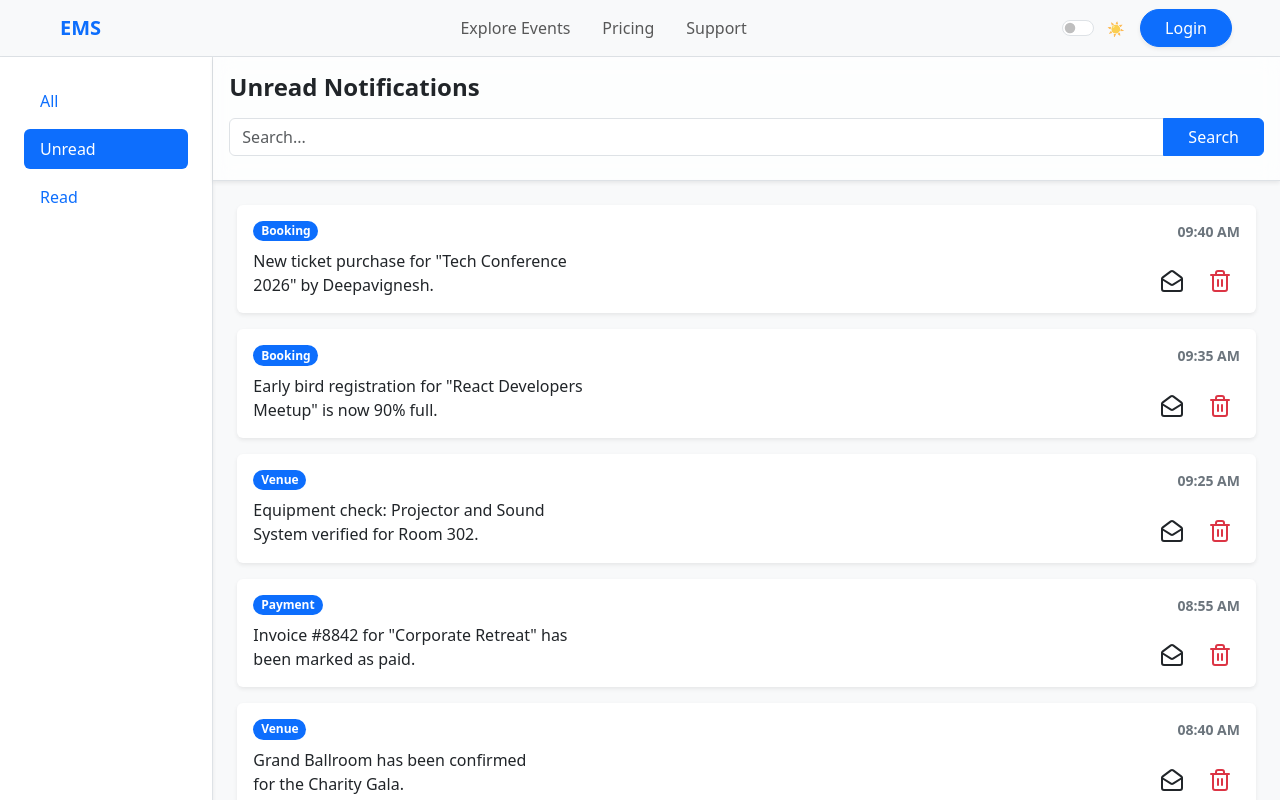
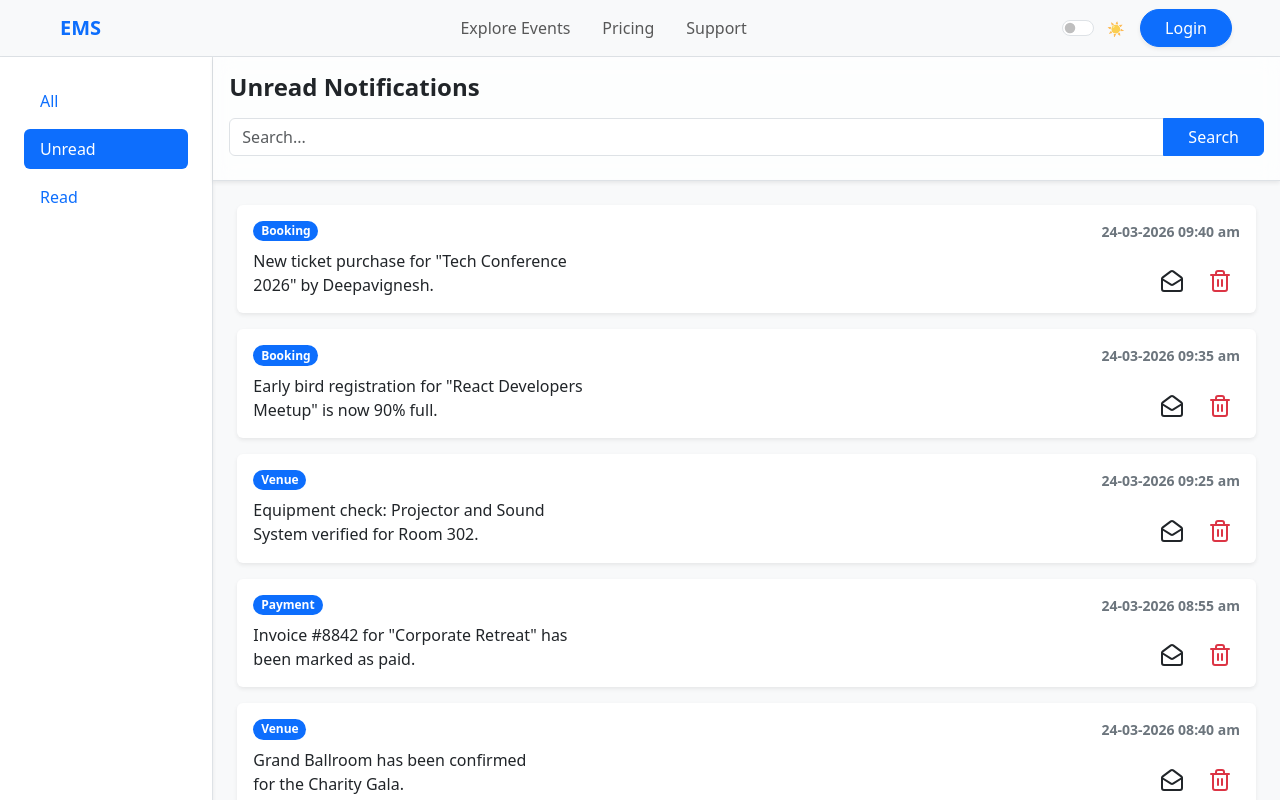
Before and after one commit to aakhyan-cogni/ems, a React (Vite) app in the folder web/: page /notifications in a window 1280 px wide. Shown: the top 800 px of the page. Built offline with nearby package versions, Linux system fonts and the light colour scheme.

Commit message:
notification page improved

```diff
--- a/web/src/components/NotificationComponent.tsx
+++ b/web/src/components/NotificationComponent.tsx
@@ -16,7 +16,17 @@ interface Props {
 }
 
 const NotificationComponent: React.FC<Props> = ({ details, onMarkRead, deleteNotification }) => {
-	const date = new Date(details.time).toLocaleTimeString([], { hour: "2-digit", minute: "2-digit" });
+	const date = new Date(details.time)
+		.toLocaleString("en-GB", {
+			day: "2-digit",
+			month: "2-digit",
+			year: "numeric",
+			hour: "2-digit",
+			minute: "2-digit",
+			hour12: true,
+		})
+		.replace(/\//g, "-")
+		.replace(",", "");
 
 	return (
 		<div className={`card mb-3 border-0 shadow-sm ${details.isRead ? "opacity-75" : ""}`}>
--- a/web/src/pages/login.tsx
+++ b/web/src/pages/login.tsx
@@ -171,10 +171,7 @@ export default function Login() {
 					</div>
 				</div>
 
-				{/* Footer attribution matching App.tsx */}
-				<footer className="mt-4 text-center text-muted small opacity-50">
-					&copy; 2026 EMS. Built in Cognizant.
-				</footer>
+
 			</motion.div>
 		</div>
 	);
```
